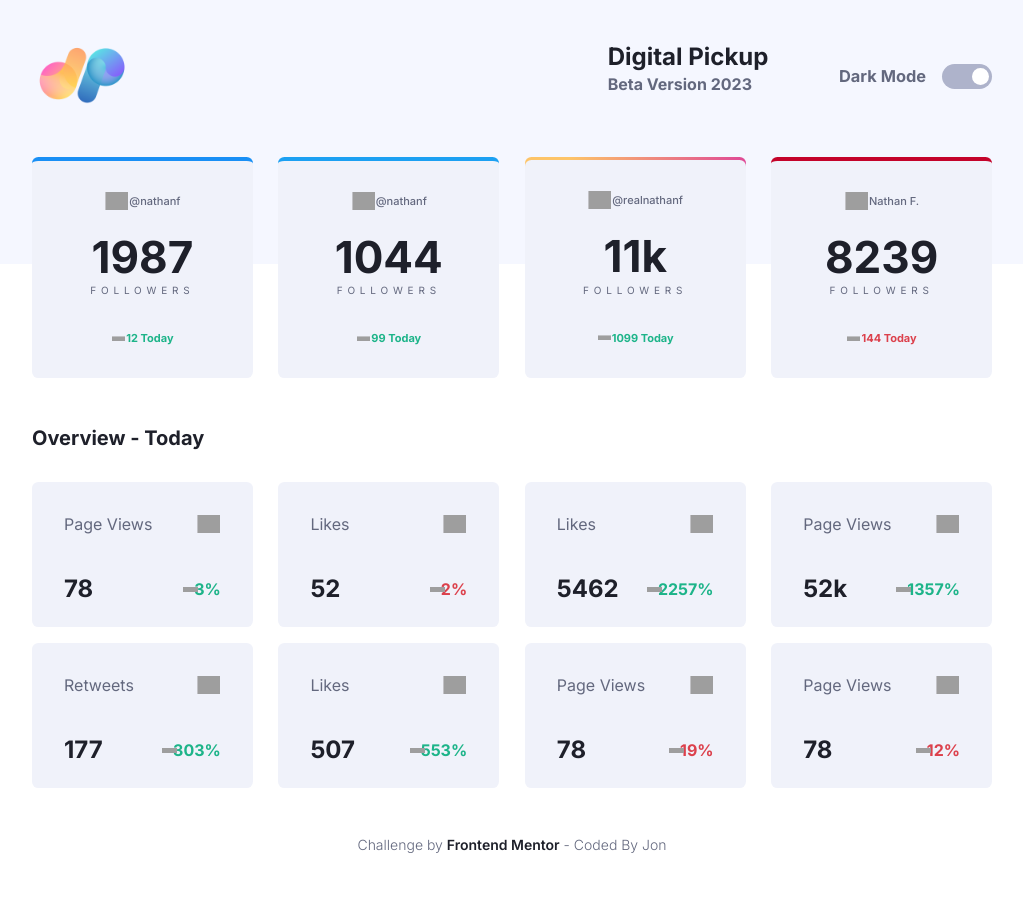
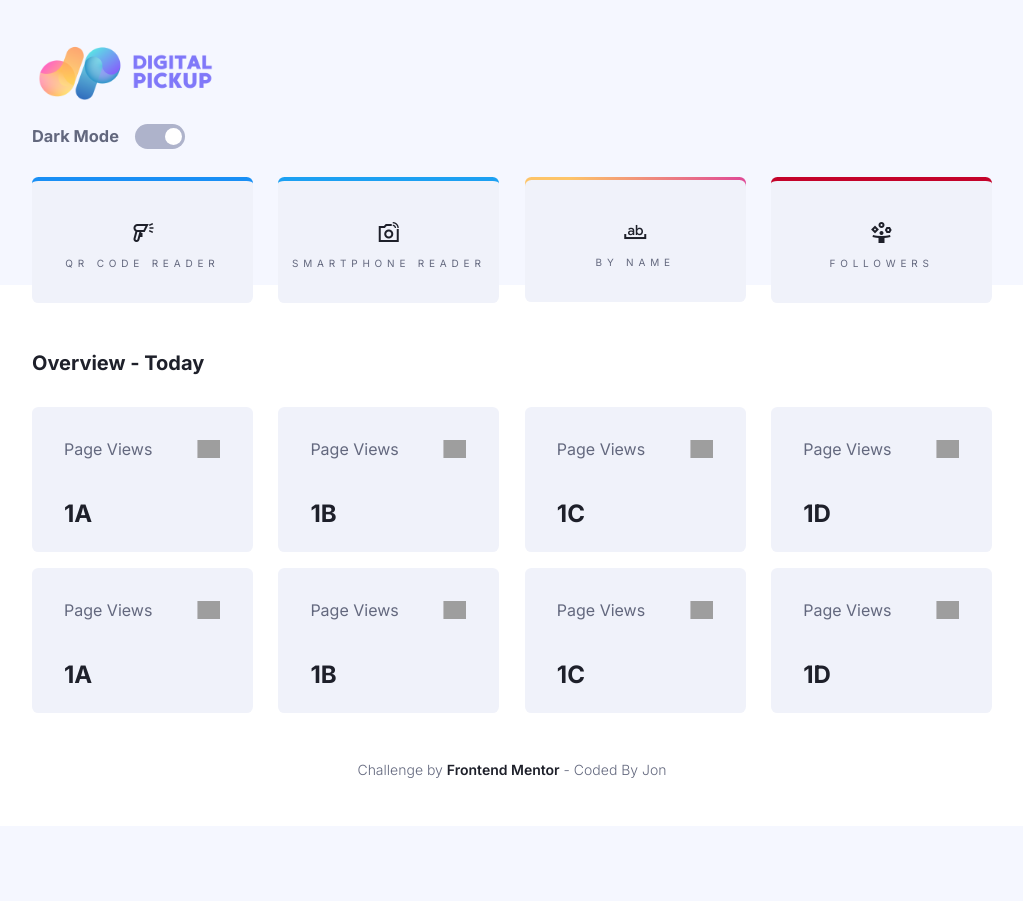
Before and after one commit to ichwandroid/digital, a PHP site: page / in a window 1280 px wide. Shown: the whole page, without its empty margins (128-1151 px from the left). After the commit the page ends 778 px from the top, so only its background shows below. Run offline with PHP 8.4, Linux system fonts and the light colour scheme; grey boxes are pictures that could not be loaded.

Commit message:
Update Menu

```diff
--- a/index.php
+++ b/index.php
@@ -7,6 +7,7 @@
     <link rel="apple-touch-startup-image" media="screen and (device-width: 1024px) and (device-height: 1366px) and (-webkit-device-pixel-ratio: 2) and (orientation: landscape)" href="splash_screens/8.3__iPad_Mini_portrait.png">
     <link rel="apple-touch-startup-image" media="screen and (device-width: 1024px) and (device-height: 1366px) and (-webkit-device-pixel-ratio: 2) and (orientation: landscape)" href="splash_screens/12.9__iPad_Pro_landscape.png">
     <link rel="icon" type="image/png" href="img/favicon.png">
+    <link rel="stylesheet" href="https://fonts.googleapis.com/css2?family=Material+Symbols+Sharp:opsz,wght,FILL,GRAD@20..48,100..700,0..1,-50..200" />
     <link rel="stylesheet" href="style.css">
     <link rel="manifest" href="manifest.json">
     <script src="config.js"></script>
@@ -19,13 +20,8 @@
     <nav>
         <div class="wrapper">
             <div class="logo">
-                <img src="img/dp.png" class="image">
-                </div>
-            <div class="title">
-                <h1>Digital Pickup</h1>
-                <h4>Beta Version 2023</h4>
+                <img src="img/1.png" class="image">
             </div>
-
             <div class="switch-btn">
                 <div class="switch-text">
                     <h3>Dark Mode</h3>
@@ -45,78 +41,30 @@
 
         <div class="container">
             <div class="card facebook-card">
-                <div class="card-title">
-                    <div class="icon"></div>
-                    <p>@nathanf</p>
-                </div>
-
                 <div class="card-content">
-                    <h1>1987</h1>
-                    <h3>Followers</h3>
-                </div>
-
-                <div class="card-footer">
-                    <div class="footer-wrapper">
-                        <div class="icon-up"></div>
-                        <h4>12 Today</h4>
-                    </div>
+                    <h1><span class="material-symbols-sharp">barcode_reader</span></h1>
+                    <h3>QR Code Reader</h3>
                 </div>
             </div>
 
             <div class="card twitter-card">
-                <div class="card-title">
-                    <div class="icon"></div>
-                    <p>@nathanf</p>
-                </div>
-
                 <div class="card-content">
-                    <h1>1044</h1>
-                    <h3>Followers</h3>
-                </div>
-
-                <div class="card-footer">
-                    <div class="footer-wrapper">
-                        <div class="icon-up"></div>
-                        <h4>99 Today</h4>
-                    </div>
+                    <h1><span class="material-symbols-sharp">linked_camera</span></h1>
+                    <h3>Smartphone Reader</h3>
                 </div>
             </div>
 
             <div class="card instagram-card">
-                <div class="card-title">
-                    <div class="icon"></div>
-                    <p>@realnathanf</p>
-                </div>
-
                 <div class="card-content">
-                    <h1>11k</h1>
-                    <h3>Followers</h3>
-                </div>
-
-                <div class="card-footer">
-                    <div class="footer-wrapper">
-                        <div class="icon-up"></div>
-                        <h4>1099 Today</h4>
-                    </div>
+                    <h1><span class="material-symbols-sharp">match_word</span></h1>
+                    <h3>By Name</h3>
                 </div>
             </div>
 
             <div class="card yt-card">
-                <div class="card-title">
-                    <div class="icon"></div>
-                    <p>Nathan F.</p>
-                </div>
-
                 <div class="card-content">
-                    <h1>8239</h1>
+                    <h1><span class="material-symbols-sharp">person_play</span></h1>
                     <h3>Followers</h3>
-                </div>
-
-                <div class="card-footer">
-                    <div class="footer-wrapper">
-                        <div class="icon-down"></div>
-                        <h4>144 Today</h4>
-                    </div>
                 </div>
             </div>
         </div>
@@ -135,96 +83,81 @@
                     <div class="icon-face"></div>
                 </div>
                 <div class="card-two-content">
-                    <h2>78</h2>
-                    <div class="icon"></div>
-                    <h4>3%</h4>
-                </div>
-            </div>
-
-            <div class="card-two">
-                <div class="card-two-title">
-                    <p>Likes</p>
-                    <div class="icon-face"></div>
-                </div>
-                <div class="card-two-content">
-                    <h2>52</h2>
-
-                    <h4 id="down">2%</h4>
-                </div>
-            </div>
-
-            <div class="card-two">
-                <div class="card-two-title">
-                    <p>Likes</p>
-                    <div class="icon-insta"></div>
-                </div>
-                <div class="card-two-content">
-                    <h2>5462</h2>
-
-                    <h4>2257%</h4>
+                    <h2>1A</h2>
                 </div>
             </div>
 
             <div class="card-two">
                 <div class="card-two-title">
                     <p>Page Views</p>
-                    <div class="icon-insta"></div>
+                    <div class="icon-face"></div>
                 </div>
                 <div class="card-two-content">
-                    <h2>52k</h2>
-
-                    <h4>1357%</h4>
-                </div>
-            </div>
-
-            <div class="card-two">
-                <div class="card-two-title">
-                    <p>Retweets</p>
-                    <div class="icon-twitter"></div>
-                </div>
-                <div class="card-two-content">
-                    <h2>177</h2>
-
-                    <h4>303%</h4>
-                </div>
-            </div>
-
-            <div class="card-two">
-                <div class="card-two-title">
-                    <p>Likes</p>
-                    <div class="icon-twitter"></div>
-                </div>
-                <div class="card-two-content">
-                    <h2>507</h2>
-
-                    <h4>553%</h4>
+                    <h2>1B</h2>
                 </div>
             </div>
 
             <div class="card-two">
                 <div class="card-two-title">
                     <p>Page Views</p>
-                    <div class="icon-yt"></div>
+                    <div class="icon-face"></div>
                 </div>
                 <div class="card-two-content">
-                    <h2>78</h2>
-
-                    <h4 id="down">19%</h4>
+                    <h2>1C</h2>
                 </div>
             </div>
 
             <div class="card-two">
                 <div class="card-two-title">
                     <p>Page Views</p>
-                    <div class="icon-yt"></div>
+                    <div class="icon-face"></div>
                 </div>
                 <div class="card-two-content">
-                    <h2>78</h2>
+                    <h2>1D</h2>
+                </div>
+            </div>
 
-                    <h4 id="down">12%</h4>
+            <div class="card-two">
+                <div class="card-two-title">
+                    <p>Page Views</p>
+                    <div class="icon-face"></div>
+                </div>
+                <div class="card-two-content">
+                    <h2>1A</h2>
+                </div>
+            </div>
+
+            <div class="card-two">
+                <div class="card-two-title">
+                    <p>Page Views</p>
+                    <div class="icon-face"></div>
+                </div>
+                <div class="card-two-content">
+                    <h2>1B</h2>
+                </div>
+            </div>
+
+            <div class="card-two">
+                <div class="card-two-title">
+                    <p>Page Views</p>
+                    <div class="icon-face"></div>
+                </div>
+                <div class="card-two-content">
+                    <h2>1C</h2>
+                </div>
+            </div>
+
+            <div class="card-two">
+                <div class="card-two-title">
+                    <p>Page Views</p>
+                    <div class="icon-face"></div>
+                </div>
+                <div class="card-two-content">
+                    <h2>1D</h2>
                 </div>
             </div>
         </div>
+
     </section>
 
     <footer>
--- a/style.css
+++ b/style.css
@@ -151,6 +151,9 @@ nav {
     border-top: 1px solid #252a41;
     margin-top: 0.5rem;
   }
+  .image {
+    width: 60%;
+  }
 }
 
 .wrapper h1 {
@@ -161,11 +164,17 @@ nav {
   .wrapper h1 {
     font-size: 20px;
   }
+  .image {
+    width: 60%;
+  }
 }
 
 @media (max-width: 280px) {
   .wrapper h1 {
     font-size: 16px;
+  }
+  .image {
+    width: 60%;
   }
 }
 
@@ -179,12 +188,18 @@ nav {
     font-size: 14px;
     margin-bottom: 1rem;
   }
+  .image {
+    width: 60%;
+  }
 }
 
 @media (max-width: 280px) {
   .wrapper h4 {
     font-size: 12px;
     margin-bottom: 1rem;
+  }
+  .image {
+    width: 60%;
   }
 }
 
```
Also changed, not shown: img/1.png (added), img/2.png (added).
